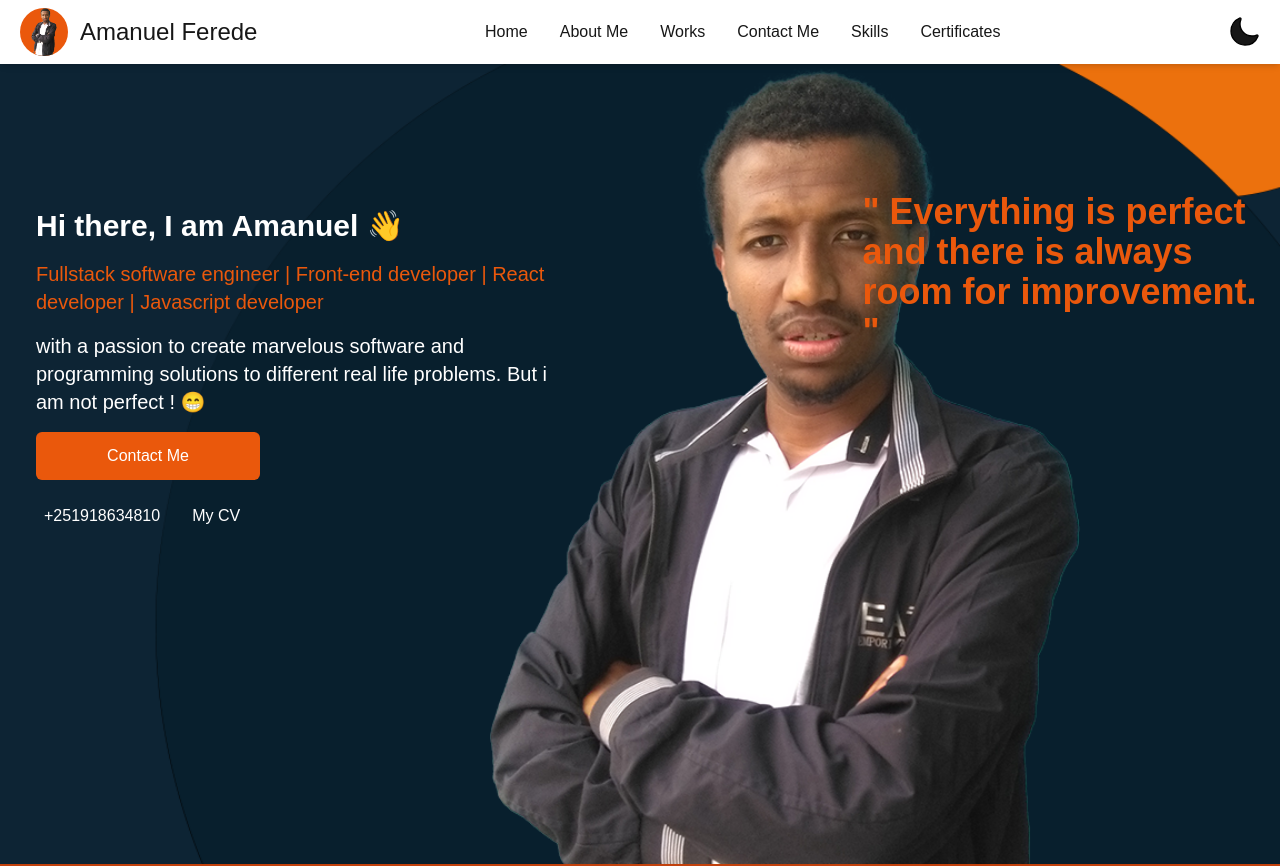
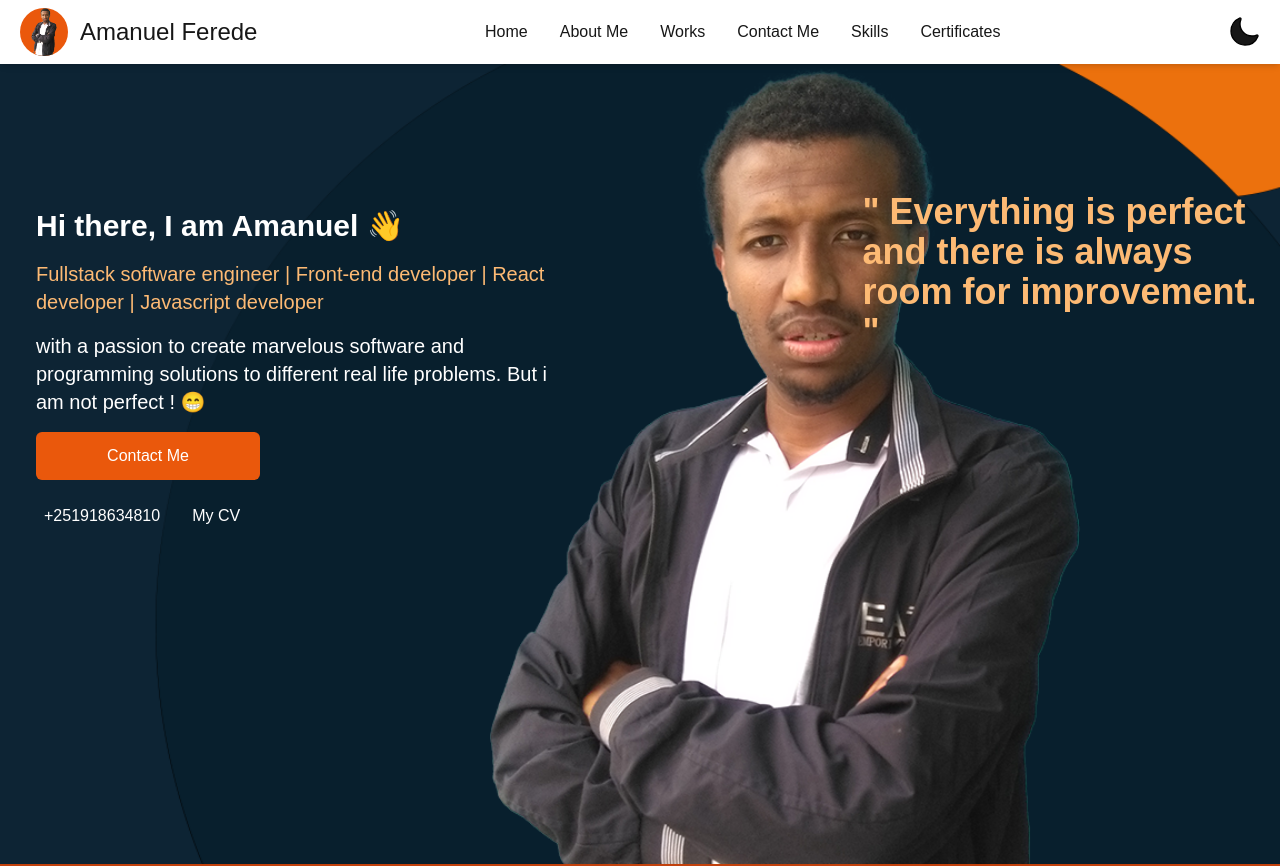
Before and after one commit to amaniCoding/amani-portifolio, a Next.js app: page / in a window 1280 px wide. Shown: the top 866 px of the page. Built offline with nearby package versions, Linux system fonts and the light colour scheme.

Commit message:
added some features

```diff
--- a/app/ui/hero-image.tsx
+++ b/app/ui/hero-image.tsx
@@ -27,12 +27,12 @@ export default function HeroImage() {
             <p className='md:hidden block text-center font-bold dark:text-white'>Amanuel Ferede</p>
             <p className='md:hidden block text-center  dark:text-white text-sm'>Fullstack software engineer | Front-end developer | React developer | Javascript developer</p>
             <div className='md:block hidden w-[32%] absolute right-2 top-32'>
-                <p className='text-4xl text-orange-600 font-bold'>{'"'} Everything is perfect and there is always room for improvement. {'"'}</p>
+                <p className='text-4xl text-orange-300 font-bold'>{'"'} Everything is perfect and there is always room for improvement. {'"'}</p>
             </div>
             <div className='md:block hidden w-[45%] absolute left-5 top-32'>
                 <div className='w-full flex flex-col space-y-4 p-4'>
                     <h1 className='md:text-3xl text-2xl font-bold md:text-white text-black md:block hidden dark:text-white'>Hi there, I am Amanuel 👋</h1>
-                    <p className="md:text-xl text-lg  text-orange-600 w-full dark:text-orange-700">Fullstack software engineer | Front-end developer | React developer | Javascript developer</p>
+                    <p className="md:text-xl text-lg  text-orange-300 w-full dark:text-orange-100">Fullstack software engineer | Front-end developer | React developer | Javascript developer</p>
                     <p className='md:text-xl text-lg  md:text-white text-black w-full dark:text-slate-400'> with a passion to create marvelous software and programming solutions to different real life problems. But i am not perfect ! 😁</p>
 
                     <div className='my-3'>
```
